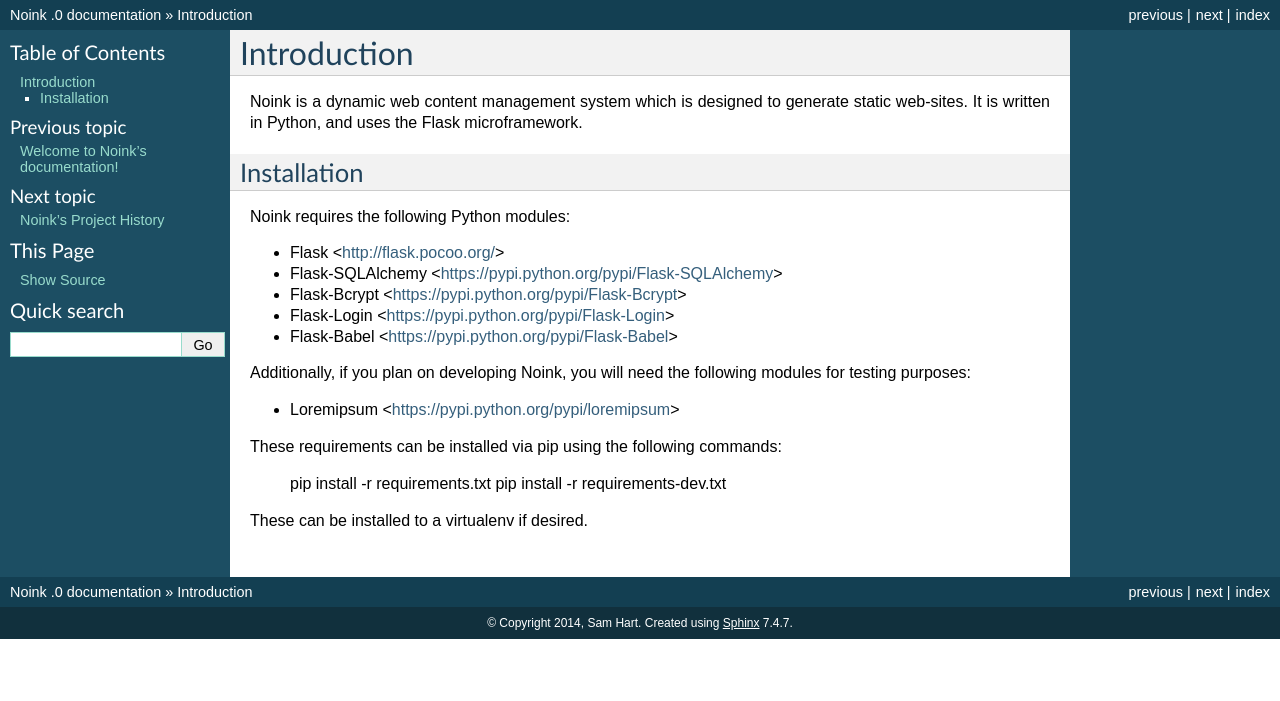
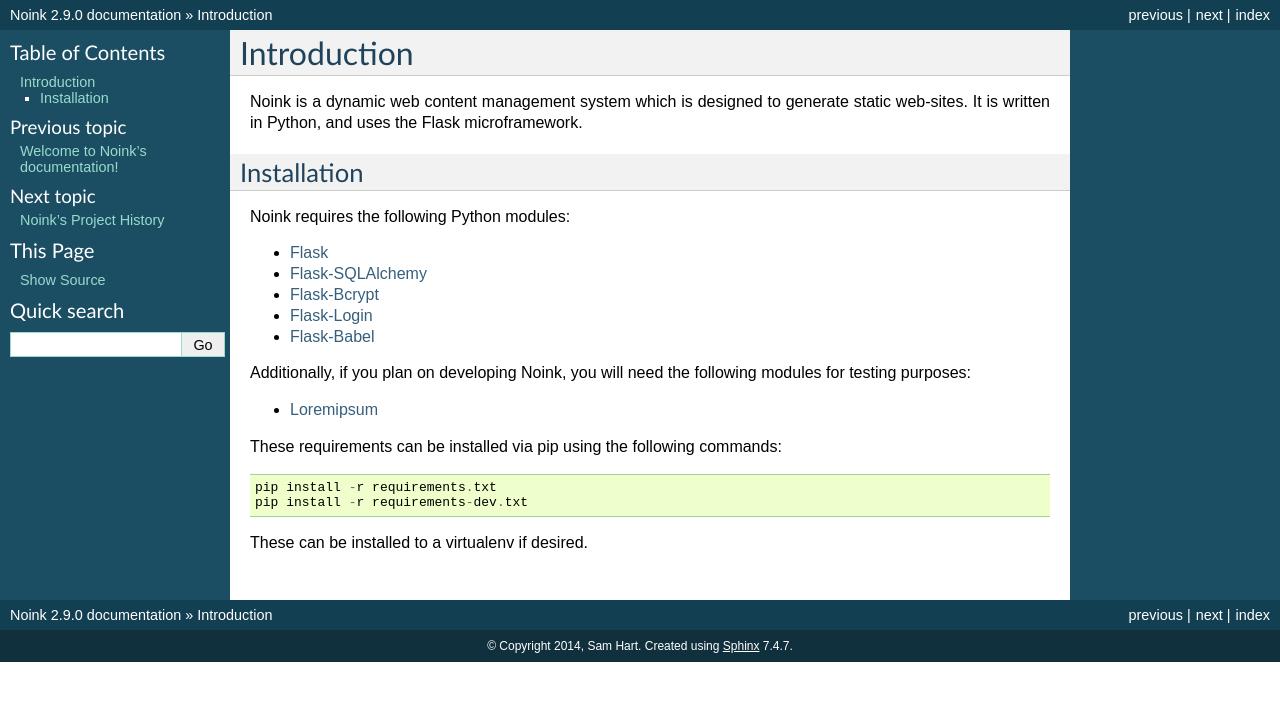
Before and after one commit to criswell/noink, a Sphinx documentation site: the page built from doc/intro.rst, in a window 1280 px wide. Shown: the top 701 px of the page. Built offline with Sphinx 7.4.7, drawn with Linux system fonts in a browser that asks for light colours.

Commit message:
fix version and links
--HG--
branch : noink

```diff
--- a/doc/conf.py
+++ b/doc/conf.py
@@ -59,7 +59,7 @@
 # The short X.Y version.
 version = '2.9'
 # The full version, including alpha/beta/rc tags.
-release = '.0'
+release = '2.9.0'
 
 # The language for content autogenerated by Sphinx. Refer to documentation
 # for a list of supported languages.
--- a/doc/intro.rst
+++ b/doc/intro.rst
@@ -10,18 +10,18 @@
 
 Noink requires the following Python modules:
 
-* Flask <http://flask.pocoo.org/>
-* Flask-SQLAlchemy <https://pypi.python.org/pypi/Flask-SQLAlchemy>
-* Flask-Bcrypt <https://pypi.python.org/pypi/Flask-Bcrypt>
-* Flask-Login <https://pypi.python.org/pypi/Flask-Login>
-* Flask-Babel <https://pypi.python.org/pypi/Flask-Babel>
+* `Flask <http://flask.pocoo.org/>`_
+* `Flask-SQLAlchemy <https://pypi.python.org/pypi/Flask-SQLAlchemy>`_
+* `Flask-Bcrypt <https://pypi.python.org/pypi/Flask-Bcrypt>`_
+* `Flask-Login <https://pypi.python.org/pypi/Flask-Login>`_
+* `Flask-Babel <https://pypi.python.org/pypi/Flask-Babel>`_
 
 Additionally, if you plan on developing Noink, you will need the following
 modules for testing purposes:
 
-* Loremipsum <https://pypi.python.org/pypi/loremipsum>
+* `Loremipsum <https://pypi.python.org/pypi/loremipsum>`_
 
-These requirements can be installed via pip using the following commands:
+These requirements can be installed via pip using the following commands::
 
     pip install -r requirements.txt
     pip install -r requirements-dev.txt
```
